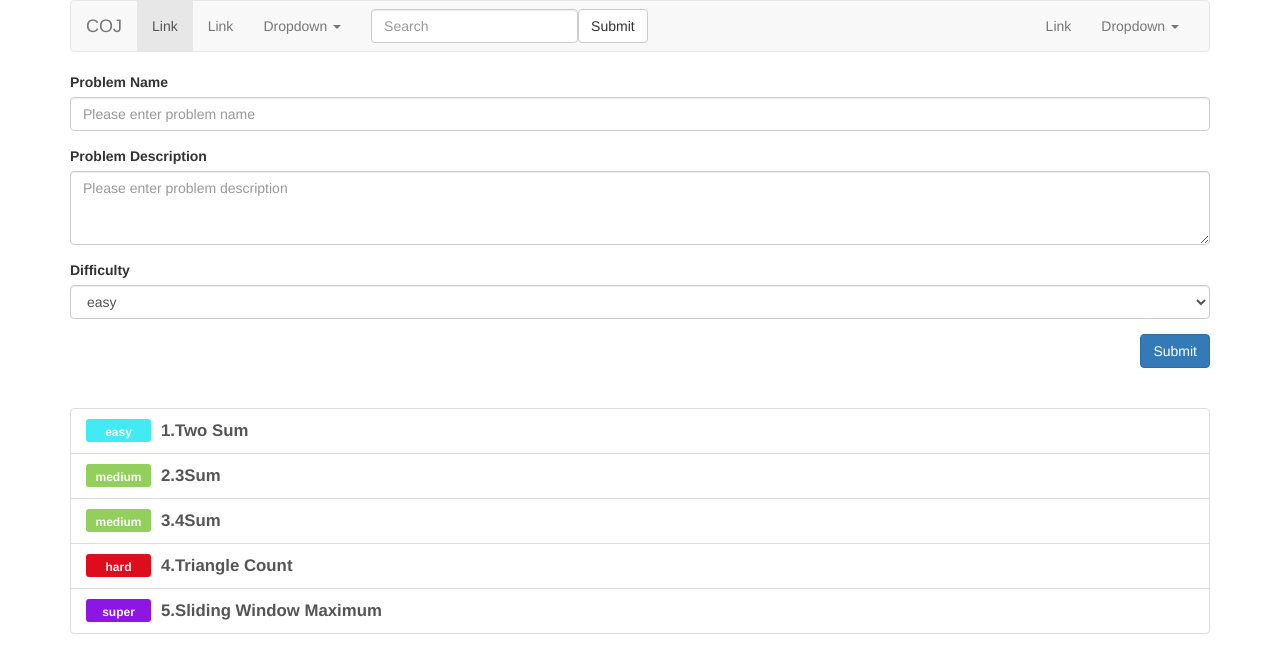
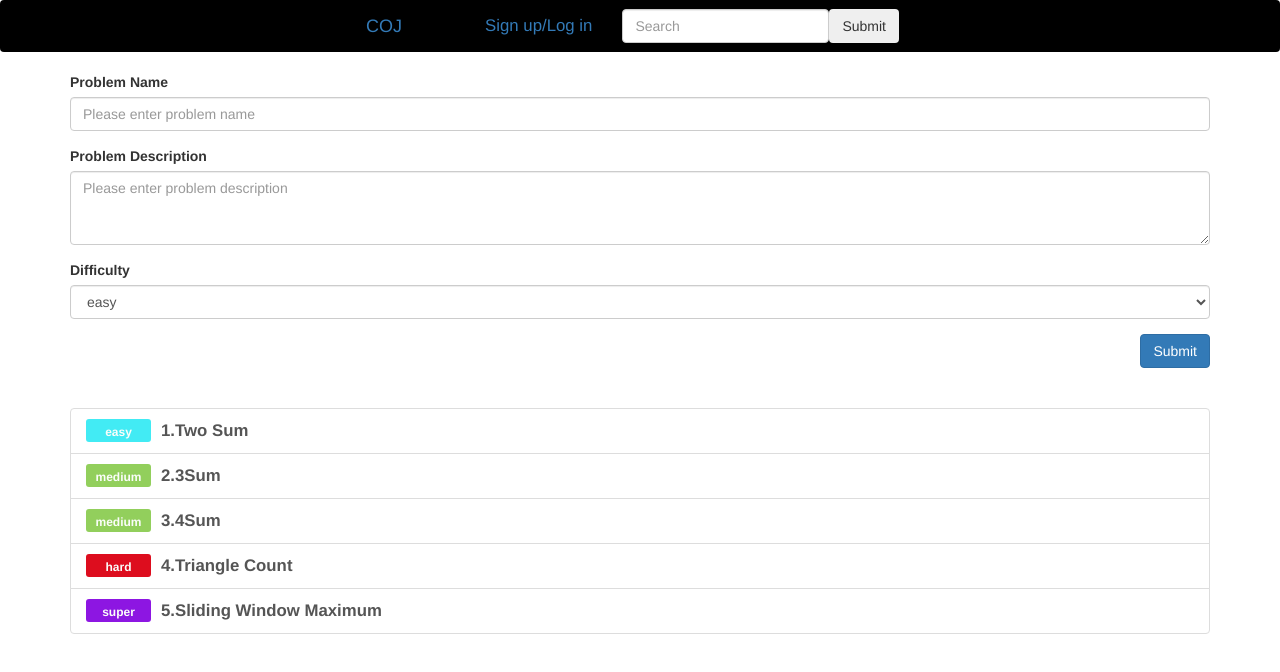
Before and after one commit to mingxinwb/testproject, an Angular app in the folder COJ/oj-client/: page /problems in a window 1280 px wide. Shown: the top 672 px of the page. Built offline with nearby package versions, Linux system fonts and the light colour scheme.

Commit message:
modify navbar style

```diff
--- a/COJ/oj-client/src/app/components/navbar/navbar.component.css
+++ b/COJ/oj-client/src/app/components/navbar/navbar.component.css
@@ -0,0 +1,11 @@
+.title {
+    font-size: 1.2em;
+  }
+
+.headmargin {
+    margin-left: 350px;
+}
+
+.signupmargin {
+    margin-right: 350px;
+}
--- a/COJ/oj-client/src/app/components/navbar/navbar.component.html
+++ b/COJ/oj-client/src/app/components/navbar/navbar.component.html
@@ -1,8 +1,7 @@
-<div class="container">
-    <nav class="navbar navbar-default">
-      <div class="container-fluid">
+<nav class="navbar fixed-top navbar-dark title" style="background-color: #000000">
+    <div class="container-fluid center">
       <!-- Brand and toggle get grouped for better mobile display -->
-        <div class="navbar-header">
+      <div class="navbar-header headmargin">
         <button type="button" class="navbar-toggle collapsed" data-toggle="collapse" data-target="#bs-example-navbar-collapse-1" aria-expanded="false">
           <span class="sr-only">Toggle navigation</span>
           <span class="icon-bar"></span>
@@ -13,43 +12,16 @@
       </div>
 
       <!-- Collect the nav links, forms, and other content for toggling -->
-        <div class="collapse navbar-collapse" id="bs-example-navbar-collapse-1">
-          <ul class="nav navbar-nav">
-            <li class="active"><a href="#">Link <span class="sr-only">(current)</span></a></li>
-            <li><a href="#">Link</a></li>
-            <li class="dropdown">
-              <a href="#" class="dropdown-toggle" data-toggle="dropdown" role="button" aria-haspopup="true" aria-expanded="false">Dropdown <span class="caret"></span></a>
-              <ul class="dropdown-menu">
-                <li><a href="#">Action</a></li>
-                <li><a href="#">Another action</a></li>
-                <li><a href="#">Something else here</a></li>
-                <li role="separator" class="divider"></li>
-                <li><a href="#">Separated link</a></li>
-                <li role="separator" class="divider"></li>
-                <li><a href="#">One more separated link</a></li>
-              </ul>
-            </li>
-          </ul>
-          <form class="navbar-form navbar-left">
+      <div class="collapse navbar-collapse signupmargin" id="bs-example-navbar-collapse-1">
+        <form class="navbar-form navbar-right my-2 my-lg-0">
           <div class="form-group">
-              <input type="text" class="form-control" placeholder="Search">
+            <input type="search" class="form-control mr-sm-2" aria-label="Search" placeholder="Search">
           </div>
-            <button type="submit" class="btn btn-default">Submit</button>
+          <button type="submit" class="btn btn-outline-success my-2 my-sm-0">Submit</button>
         </form>
         <ul class="nav navbar-nav navbar-right">
-            <li><a href="#">Link</a></li>
-            <li class="dropdown">
-              <a href="#" class="dropdown-toggle" data-toggle="dropdown" role="button" aria-haspopup="true" aria-expanded="false">Dropdown <span class="caret"></span></a>
-              <ul class="dropdown-menu">
-                <li><a href="#">Action</a></li>
-                <li><a href="#">Another action</a></li>
-                <li><a href="#">Something else here</a></li>
-                <li role="separator" class="divider"></li>
-                <li><a href="#">Separated link</a></li>
-              </ul>
-            </li>
+          <li><a href="#">Sign up/Log in</a></li>
         </ul>
       </div><!-- /.navbar-collapse -->
     </div><!-- /.container-fluid -->
   </nav>
-  </div>
```
Lines whose indentation alone changed are shown as unchanged.
